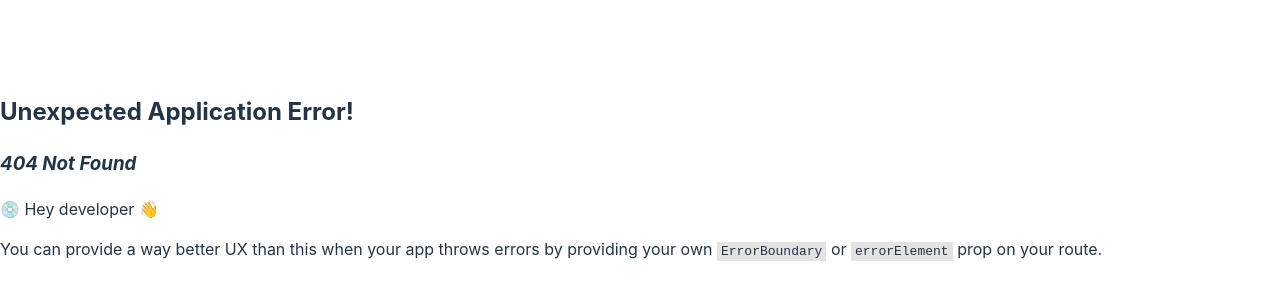
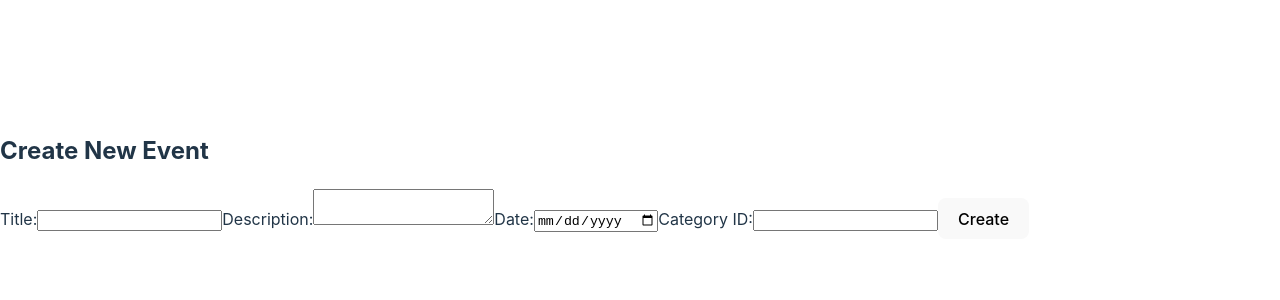
Before and after one commit to CedRaf/Event-Management-System, a React (Vite) app: page /createEvent in a window 1280 px wide. Before the commit this address had no page. Shown: the part 224-524 px from the top of the page. Built offline with nearby package versions, Linux system fonts and the light colour scheme.

Commit message:
added createEvent and eventList page

```diff
--- a/package.json
+++ b/package.json
@@ -20,6 +20,7 @@
     "joi": "^17.13.3",
     "jsonwebtoken": "^9.0.2",
     "react": "^18.3.1",
+    "react-datetime-picker": "^6.0.1",
     "react-dom": "^18.3.1",
     "react-router-dom": "^6.28.0"
   },
--- /dev/null
+++ b/src/components/Api.jsx
@@ -0,0 +1,23 @@
+import axios from 'axios';
+
+const API_BASE_URL = 'http://localhost:3000';
+
+export const createEvent = async (eventData) => {
+  return axios.post(`${API_BASE_URL}/events/create`, eventData);
+};
+
+export const deleteEvent = async (eventID) => {
+  return axios.delete(`${API_BASE_URL}/events/delete`, { data: { eventID } });
+};
+
+export const editEvent = async (eventID, updatedData) => {
+  return axios.put(`${API_BASE_URL}/events/edit/${eventID}`, updatedData);
+};
+
+export const findEvent = async (eventTitle) => {
+  return axios.get(`${API_BASE_URL}/events/find/${eventTitle}`);
+};
+
+export const getAllEvents = async () => {
+  return axios.get(`${API_BASE_URL}/events/all`);
+};
--- /dev/null
+++ b/src/pages/CreateEvent.jsx
@@ -0,0 +1,85 @@
+import React, { useState } from 'react';
+import { createEvent } from '../components/Api';
+
+const EventCreation = () => {
+  const [eventData, setEventData] = useState({
+    event_title: '',
+    event_description: '',
+    event_date: '',
+    userID: '',
+    categoryID: ''
+  });
+  const [error, setError] = useState(null);
+  const [success, setSuccess] = useState(null);
+
+  const handleChange = (e) => {
+    const { name, value } = e.target;
+    setEventData((prev) => ({ ...prev, [name]: value }));
+  };
+
+  const handleSubmit = async (e) => {
+    e.preventDefault();
+    setError(null);
+    setSuccess(null);
+
+    try {
+      const response = await createEvent(eventData);
+      setSuccess(response.data.message);
+    } catch (err) {
+      setError(err.response?.data?.message || 'Error creating event.');
+    }
+  };
+
+  return (
+    <div className="event-creation">
+      <h2>Create New Event</h2>
+      <form onSubmit={handleSubmit}>
+        <label>
+          Title:
+          <input
+            type="text"
+            name="event_title"
+            value={eventData.event_title}
+            onChange={handleChange}
+            required
+          />
+        </label>
+        <label>
+          Description:
+          <textarea
+            name="event_description"
+            value={eventData.event_description}
+            onChange={handleChange}
+            required
+          />
+        </label>
+        <label>
+          Date:
+          <input
+            type="date"
+            name="event_date"
+            value={eventData.event_date}
+            onChange={handleChange}
+            required
+          />
+        </label>
+        <label>
+          Category ID:
+          <input
+            type="number"
+            name="categoryID"
+            value={eventData.categoryID}
+            onChange={handleChange}
+            required
+          />
+        </label>
+        <button type="submit">Create</button>
+      </form>
+
+      {error && <p className="error">{error}</p>}
+      {success && <p className="success">{success}</p>}
+    </div>
+  );
+};
+
+export default EventCreation;
--- /dev/null
+++ b/src/pages/EventList.jsx
@@ -0,0 +1,48 @@
+import React, { useEffect, useState } from 'react';
+import { getAllEvents, deleteEvent } from '../components/Api';
+
+const EventList = () => {
+  const [events, setEvents] = useState([]);
+  const [error, setError] = useState(null);
+
+  useEffect(() => {
+    const fetchEvents = async () => {
+      try {
+        const response = await getAllEvents();
+        setEvents(response.data);
+      } catch (err) {
+        setError('Error fetching the Event');
+      }
+    };
+
+    fetchEvents();
+  }, []);
+
+  const handleDelete = async (eventID) => {
+    try {
+      await deleteEvent(eventID);
+      setEvents((prev) => prev.filter((event) => event.eventID !== eventID));
+    } catch (err) {
+      alert('Error deleting the Event');
+    }
+  };
+
+  return (
+    <div className="event-list">
+      <h2>Event List</h2>
+      {error && <p className="error">{error}</p>}
+      <ul>
+        {events.map((event) => (
+          <li key={event.eventID}>
+            <h3>{event.event_title}</h3>
+            <p>{event.event_description}</p>
+            <p>Date: {new Date(event.event_date).toLocaleDateString()}</p>
+            <button onClick={() => handleDelete(event.eventID)}>Delete</button>
+          </li>
+        ))}
+      </ul>
+    </div>
+  );
+};
+
+export default EventList;
```
Also changed, not shown: src/main.jsx (+10 -1 lines), 1 other file (tests, documents, lock files or other folders).
